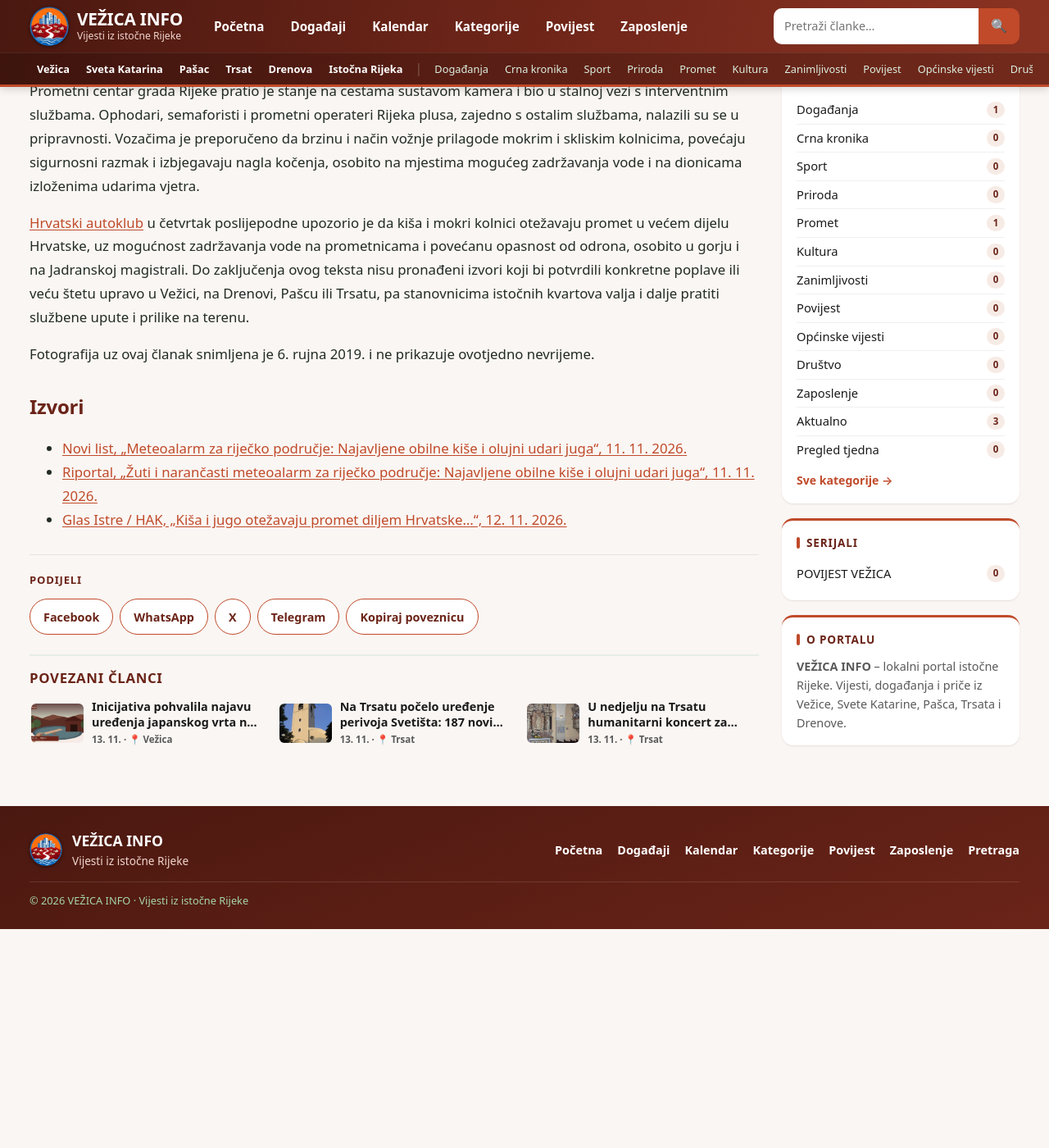
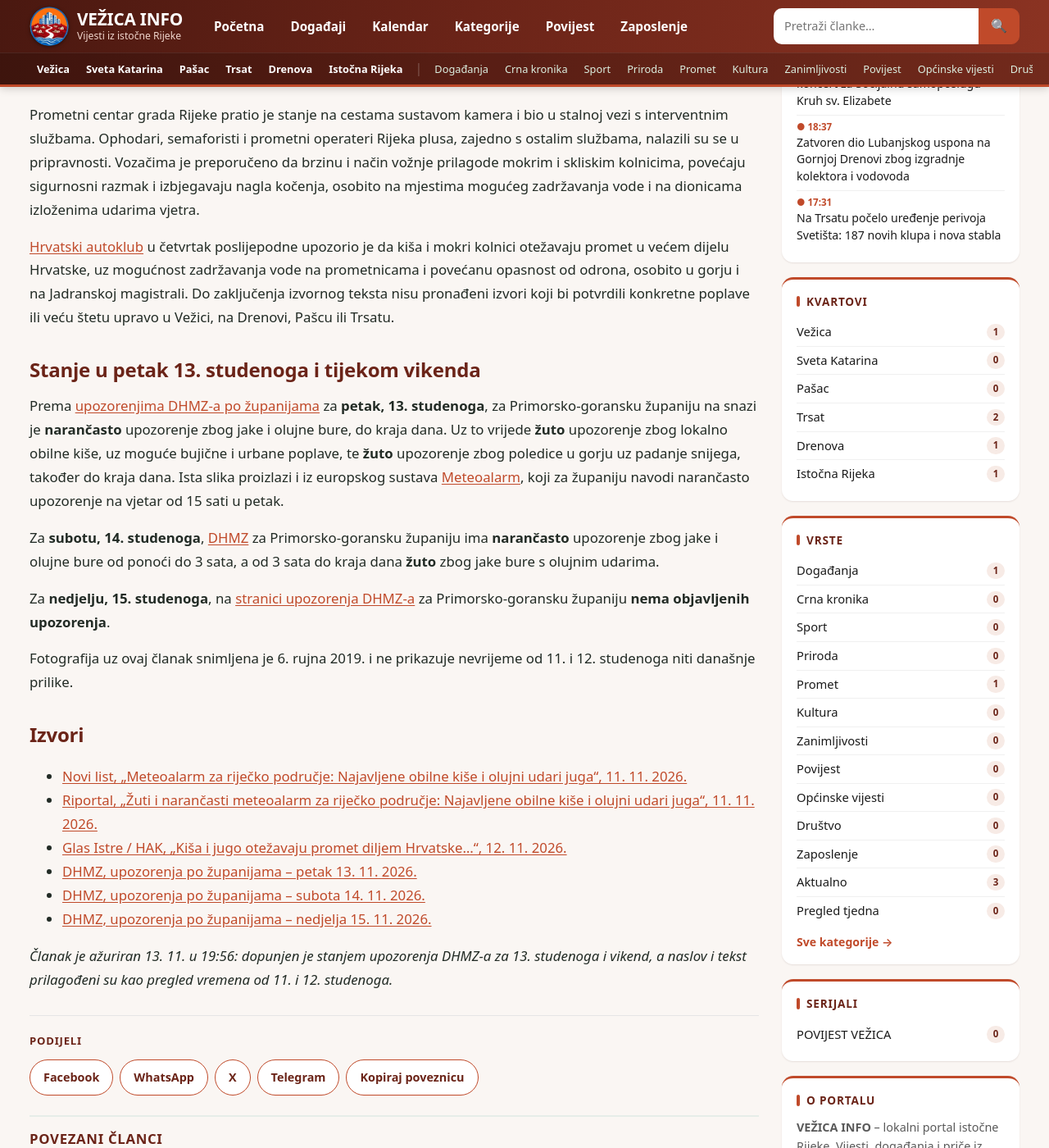
Before and after one commit to MojGK/vezica-info, a Jekyll site: the page built from _posts/2026-11-13-meteoalarm-rijeka-kisa-jugo.md, in a window 1280 px wide and 1400 px high, scrolled down 1063 px. Shown: the whole window at 82% size. Built offline with Jekyll 4.4.1, drawn with Linux system fonts in a browser that asks for light colours; before the commit the page ends 2196 px from its top, so only the background shows below that; some of the changed text lies outside the part shown.

Commit message:
Ažuriranje: Kiša i jugo sredinom tjedna zahvatili riječko područje
Naslov i tekst usklađeni kao pregled vremena od 11. i 12. studenoga; dodano aktualno stanje upozorenja DHMZ-a za 13. 11. i vikend. Adresa članka ostaje ista.

```diff
--- a/_posts/2026-11-13-meteoalarm-rijeka-kisa-jugo.md
+++ b/_posts/2026-11-13-meteoalarm-rijeka-kisa-jugo.md
@@ -1,27 +1,41 @@
 ---
 layout: post
-title: "Žuti i narančasti meteoalarm: riječko područje pod kišom i olujnim jugom"
+title: "Kiša i jugo sredinom tjedna zahvatili riječko područje"
 date: 2026-11-13 18:10:00 +0100
+azurirano: 2026-11-13 19:56:00 +0100
 location: Istočna Rijeka
 type: Aktualno
 categories: [Istočna Rijeka, Aktualno]
-description: "DHMZ je za Rijeku izdao žuto upozorenje za 11. i narančasto za 12. studenoga zbog kiše i olujnog juga. Veća šteta u istočnim kvartovima nije potvrđena."
-excerpt: "Državni hidrometeorološki zavod izdao je za riječko područje žuto upozorenje na kišu i vjetar za srijedu 11. studenoga te narančasto za četvrtak 12. studenoga. Građanima je savjetovan oprez u prometu, a gradske službe bile su u pripravnosti."
+description: "Riječko je područje 11. i 12. studenoga bilo pod žutim i narančastim upozorenjima DHMZ-a zbog kiše i juga. Veća šteta u istočnim kvartovima nije potvrđena."
+excerpt: "Srijedu 11. i četvrtak 12. studenoga riječko je područje bilo pod žutim, zatim narančastim upozorenjima DHMZ-a zbog kiše i olujnog juga. Građanima je savjetovan oprez u prometu, a gradske službe bile su u pripravnosti."
 image: /assets/images/rijeka-stube-kisa-2019.jpg
 image_alt: "Kamenite stube u Rijeci nakon kiše, fotografija od 6. rujna 2019."
 image_credit: "Stube u Rijeci nakon kiše, 6. rujna 2019. Foto: EugeneNabokov / [Wikimedia Commons](https://commons.wikimedia.org/wiki/File:Stairs_after_rain_in_Rijeka.jpg), [CC BY-SA 4.0](https://creativecommons.org/licenses/by-sa/4.0/). Fotografija je iz 2019. i nije snimljena tijekom nevremena 11. i 12. studenoga 2026."
 ---
 
-Riječko je područje sredinom tjedna bilo pod nepovoljnim vremenskim prilikama. Kako je 11. studenoga izvijestio [Novi list](https://www.novilist.hr/rijeka-regija/rijeka/meteoalarm-za-rijecko-podrucje-najavljene-obilne-kise-i-olujni-udari-juga/), DHMZ je za srijedu izdao **žuto** upozorenje na kišu i vjetar, uz prognozu lokalno obilnijih oborina i mogućnost bujičnih i urbanih poplava. Najavljeno je i jako jugo te južni vjetar, mjestimice s olujnim udarima. Za četvrtak, 12. studenoga, upozorenje je pooštreno na **narančasto**. Veće količine kiše, prema istim izvještajima, mogle su uzrokovati zadržavanje vode na prometnicama, otežati promet i izazvati povremene zastoje.
+Riječko je područje **srijedu 11. i četvrtak 12. studenoga** bilo pod nepovoljnim vremenskim prilikama. Kako je 11. studenoga izvijestio [Novi list](https://www.novilist.hr/rijeka-regija/rijeka/meteoalarm-za-rijecko-podrucje-najavljene-obilne-kise-i-olujni-udari-juga/), DHMZ je za srijedu, 11. studenoga, izdao **žuto** upozorenje na kišu i vjetar, uz prognozu lokalno obilnijih oborina i mogućnost bujičnih i urbanih poplava. Najavljeno je i jako jugo te južni vjetar, mjestimice s olujnim udarima. Za četvrtak, 12. studenoga, upozorenje je pooštreno na **narančasto**. Veće količine kiše, prema istim izvještajima, mogle su uzrokovati zadržavanje vode na prometnicama, otežati promet i izazvati povremene zastoje.
 
 Prometni centar grada Rijeke pratio je stanje na cestama sustavom kamera i bio u stalnoj vezi s interventnim službama. Ophodari, semaforisti i prometni operateri Rijeka plusa, zajedno s ostalim službama, nalazili su se u pripravnosti. Vozačima je preporučeno da brzinu i način vožnje prilagode mokrim i skliskim kolnicima, povećaju sigurnosni razmak i izbjegavaju nagla kočenja, osobito na mjestima mogućeg zadržavanja vode i na dionicama izloženima udarima vjetra.
 
-[Hrvatski autoklub](https://www.glasistre.hr/obavijesti/2026/11/12/kisa-i-jugo-otezavaju-promet-diljem-hrvatske-veceras-se-zatvaraju-dijelovi-autocesta-a6-i-a7-1090339) u četvrtak poslijepodne upozorio je da kiša i mokri kolnici otežavaju promet u većem dijelu Hrvatske, uz mogućnost zadržavanja vode na prometnicama i povećanu opasnost od odrona, osobito u gorju i na Jadranskoj magistrali. Do zaključenja ovog teksta nisu pronađeni izvori koji bi potvrdili konkretne poplave ili veću štetu upravo u Vežici, na Drenovi, Pašcu ili Trsatu, pa stanovnicima istočnih kvartova valja i dalje pratiti službene upute i prilike na terenu.
+[Hrvatski autoklub](https://www.glasistre.hr/obavijesti/2026/11/12/kisa-i-jugo-otezavaju-promet-diljem-hrvatske-veceras-se-zatvaraju-dijelovi-autocesta-a6-i-a7-1090339) u četvrtak poslijepodne upozorio je da kiša i mokri kolnici otežavaju promet u većem dijelu Hrvatske, uz mogućnost zadržavanja vode na prometnicama i povećanu opasnost od odrona, osobito u gorju i na Jadranskoj magistrali. Do zaključenja izvornog teksta nisu pronađeni izvori koji bi potvrdili konkretne poplave ili veću štetu upravo u Vežici, na Drenovi, Pašcu ili Trsatu.
 
-Fotografija uz ovaj članak snimljena je 6. rujna 2019. i ne prikazuje ovotjedno nevrijeme.
+## Stanje u petak 13. studenoga i tijekom vikenda
+
+Prema [upozorenjima DHMZ-a po županijama](https://meteo.hr/naslovnica-upozorenja-zupanije.php?dan=0&tab=upozorenja) za **petak, 13. studenoga**, za Primorsko-goransku županiju na snazi je **narančasto** upozorenje zbog jake i olujne bure, do kraja dana. Uz to vrijede **žuto** upozorenje zbog lokalno obilne kiše, uz moguće bujične i urbane poplave, te **žuto** upozorenje zbog poledice u gorju uz padanje snijega, također do kraja dana. Ista slika proizlazi i iz europskog sustava [Meteoalarm](https://meteoalarm.org/?region=HR), koji za županiju navodi narančasto upozorenje na vjetar od 15 sati u petak.
+
+Za **subotu, 14. studenoga**, [DHMZ](https://meteo.hr/naslovnica-upozorenja-zupanije.php?dan=1&tab=upozorenja) za Primorsko-goransku županiju ima **narančasto** upozorenje zbog jake i olujne bure od ponoći do 3 sata, a od 3 sata do kraja dana **žuto** zbog jake bure s olujnim udarima.
+
+Za **nedjelju, 15. studenoga**, na [stranici upozorenja DHMZ-a](https://meteo.hr/naslovnica-upozorenja-zupanije.php?dan=2&tab=upozorenja) za Primorsko-goransku županiju **nema objavljenih upozorenja**.
+
+Fotografija uz ovaj članak snimljena je 6. rujna 2019. i ne prikazuje nevrijeme od 11. i 12. studenoga niti današnje prilike.
 
 ## Izvori
 
 - [Novi list, „Meteoalarm za riječko područje: Najavljene obilne kiše i olujni udari juga“, 11. 11. 2026.](https://www.novilist.hr/rijeka-regija/rijeka/meteoalarm-za-rijecko-podrucje-najavljene-obilne-kise-i-olujni-udari-juga/)
 - [Riportal, „Žuti i narančasti meteoalarm za riječko područje: Najavljene obilne kiše i olujni udari juga“, 11. 11. 2026.](https://riportal.net.hr/rijeka/zuti-i-narancasti-meteoalarm-za-rijecko-podrucje-najavljene-obilne-kise-i-olujni-udari-juga/567211/)
 - [Glas Istre / HAK, „Kiša i jugo otežavaju promet diljem Hrvatske…“, 12. 11. 2026.](https://www.glasistre.hr/obavijesti/2026/11/12/kisa-i-jugo-otezavaju-promet-diljem-hrvatske-veceras-se-zatvaraju-dijelovi-autocesta-a6-i-a7-1090339)
+- [DHMZ, upozorenja po županijama – petak 13. 11. 2026.](https://meteo.hr/naslovnica-upozorenja-zupanije.php?dan=0&tab=upozorenja)
+- [DHMZ, upozorenja po županijama – subota 14. 11. 2026.](https://meteo.hr/naslovnica-upozorenja-zupanije.php?dan=1&tab=upozorenja)
+- [DHMZ, upozorenja po županijama – nedjelja 15. 11. 2026.](https://meteo.hr/naslovnica-upozorenja-zupanije.php?dan=2&tab=upozorenja)
+
+*Članak je ažuriran 13. 11. u 19:56: dopunjen je stanjem upozorenja DHMZ-a za 13. studenoga i vikend, a naslov i tekst prilagođeni su kao pregled vremena od 11. i 12. studenoga.*
```
